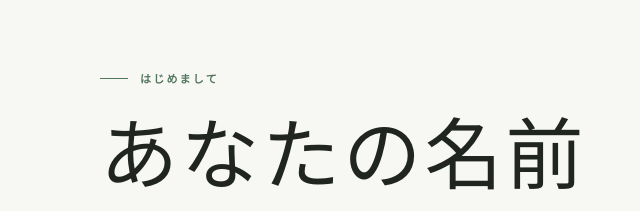
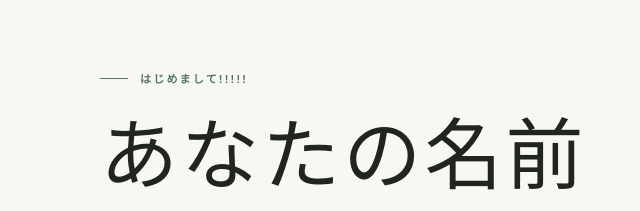
Before and after one commit to katayose0309/intro-repo, a plain HTML site: page index.html in a window 1280 px wide. Shown: the part 339-550 px from the top of the page, 0-640 px from the left. Drawn offline with Linux system fonts and the light colour scheme.

Commit message:
textを変えたよ～

```diff
--- a/index.html
+++ b/index.html
@@ -21,7 +21,7 @@
 	<main id="top">
 		<section class="wrap hero" aria-labelledby="hero-title">
 			<div class="hero-copy">
-				<div class="eyebrow">はじめまして</div>
+				<div class="eyebrow">はじめまして!!!!!</div>
 				<h1 id="hero-title">あなたの名前<span>YOUR NAME</span></h1>
 				<p class="intro">こんにちは。ここにあなたらしいひとことを。好きなことや大切にしていることを通して、あなたのことを知ってもらうためのページです。</p>
 				<div class="hero-links">
```
